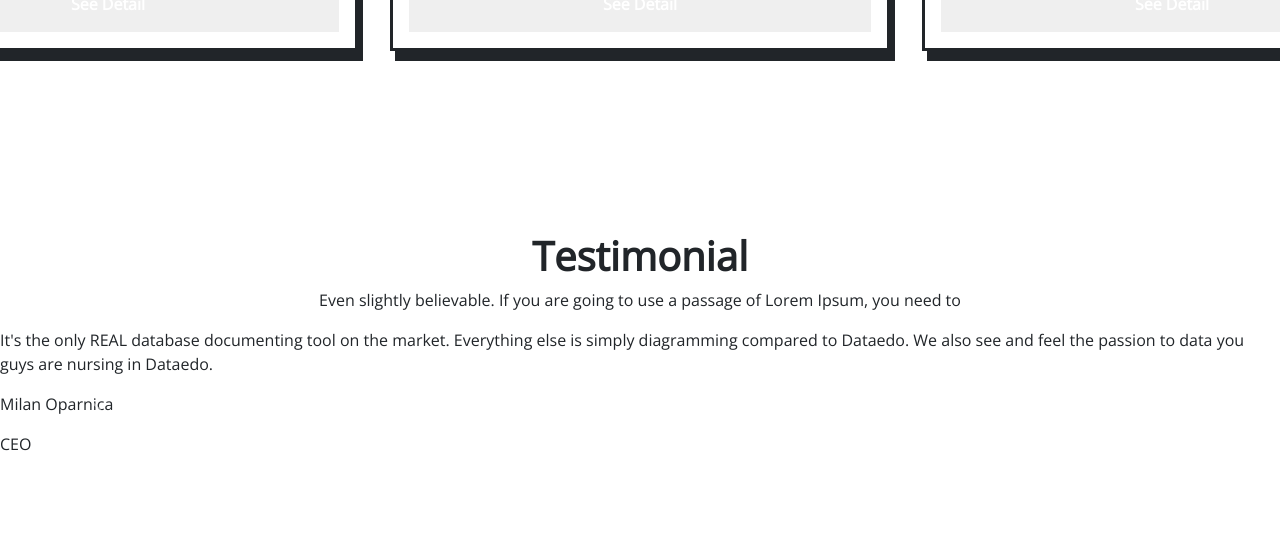
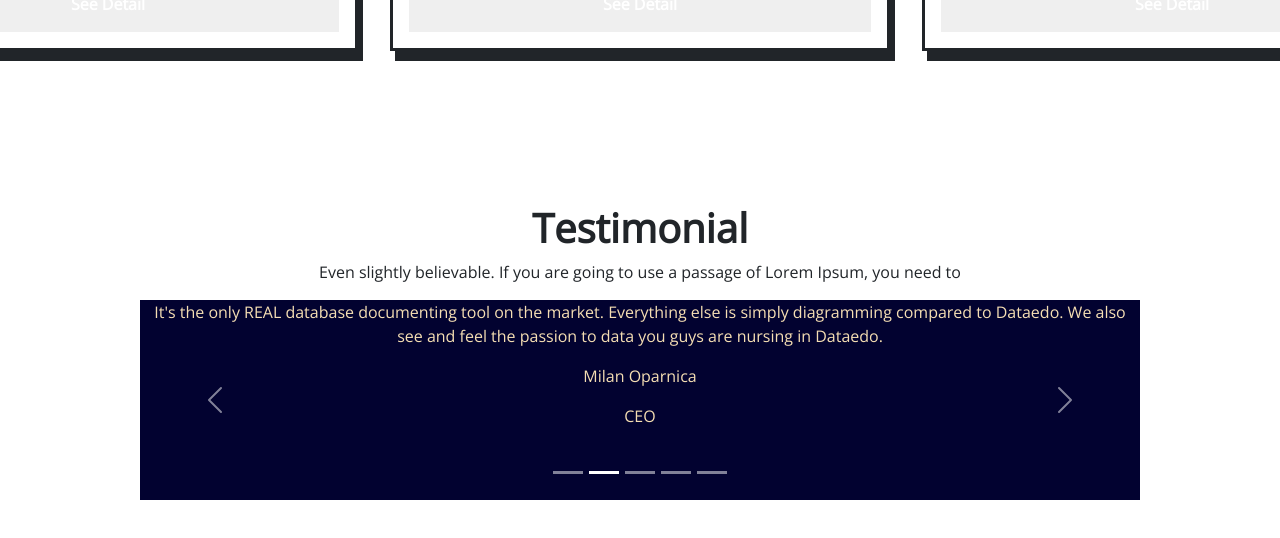
Before and after one commit to Ozzie-code-alt/HostIt, a React (Vite) app in the folder HostIt/: page / in a window 1280 px wide. Shown: the part 3408-3946 px from the top of the page. Built offline with nearby package versions, Linux system fonts and the light colour scheme.

Commit message:
some changes

```diff
--- a/HostIt/src/App.css
+++ b/HostIt/src/App.css
@@ -161,3 +161,11 @@
 .main-container .section-6-container .s6-main-container .testimonial-container h1{
   font-weight: 600;
 }
+
+.main-container .section-6-container .s6-main-container .client-comments-container{
+  width: 1000px;
+
+  max-width: 1200px;
+  background-color: #020230;
+  color: wheat;
+}
--- /dev/null
+++ b/HostIt/src/components/Styles/section6.css
@@ -0,0 +1,13 @@
+*{
+    padding: 0;
+    margin: 0;
+
+}
+
+
+.testimonial-item{
+    display: flex;
+    flex-direction: column;
+text-align: center;
+height: 200px;
+}
--- a/HostIt/src/components/section6.jsx
+++ b/HostIt/src/components/section6.jsx
@@ -3,17 +3,22 @@
 import 'bootstrap/dist/js/bootstrap.js'
 import Carousel from 'react-bootstrap/Carousel';
 import { TESTIMONIALS } from '../testimonial'
+import './Styles/section6.css'
+
 function Section6() {
   return (
         <>
         <Carousel>
             {TESTIMONIALS.map((testimonial) =>
             <Carousel.Item key ={testimonial.id}>
+
             <div className="testimonial-item">
             <p className="testimonial-comment">{testimonial.comment}</p>
             <p className="testimonial-name">{testimonial.name}</p>
             <p className="testimonial-role">{testimonial.role}</p>
+
           </div>
+
             </Carousel.Item>)}
         </Carousel>
 
```
